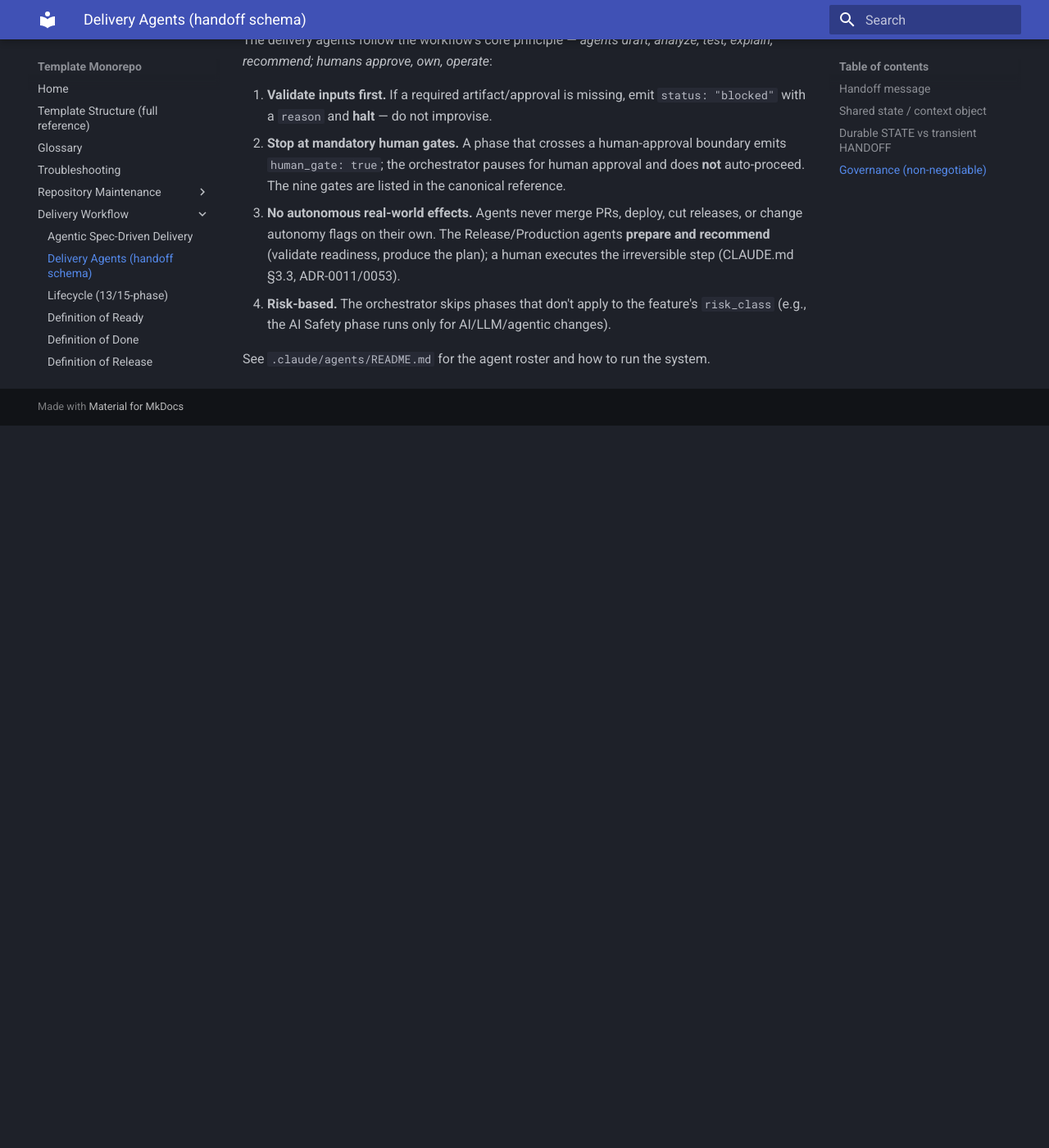
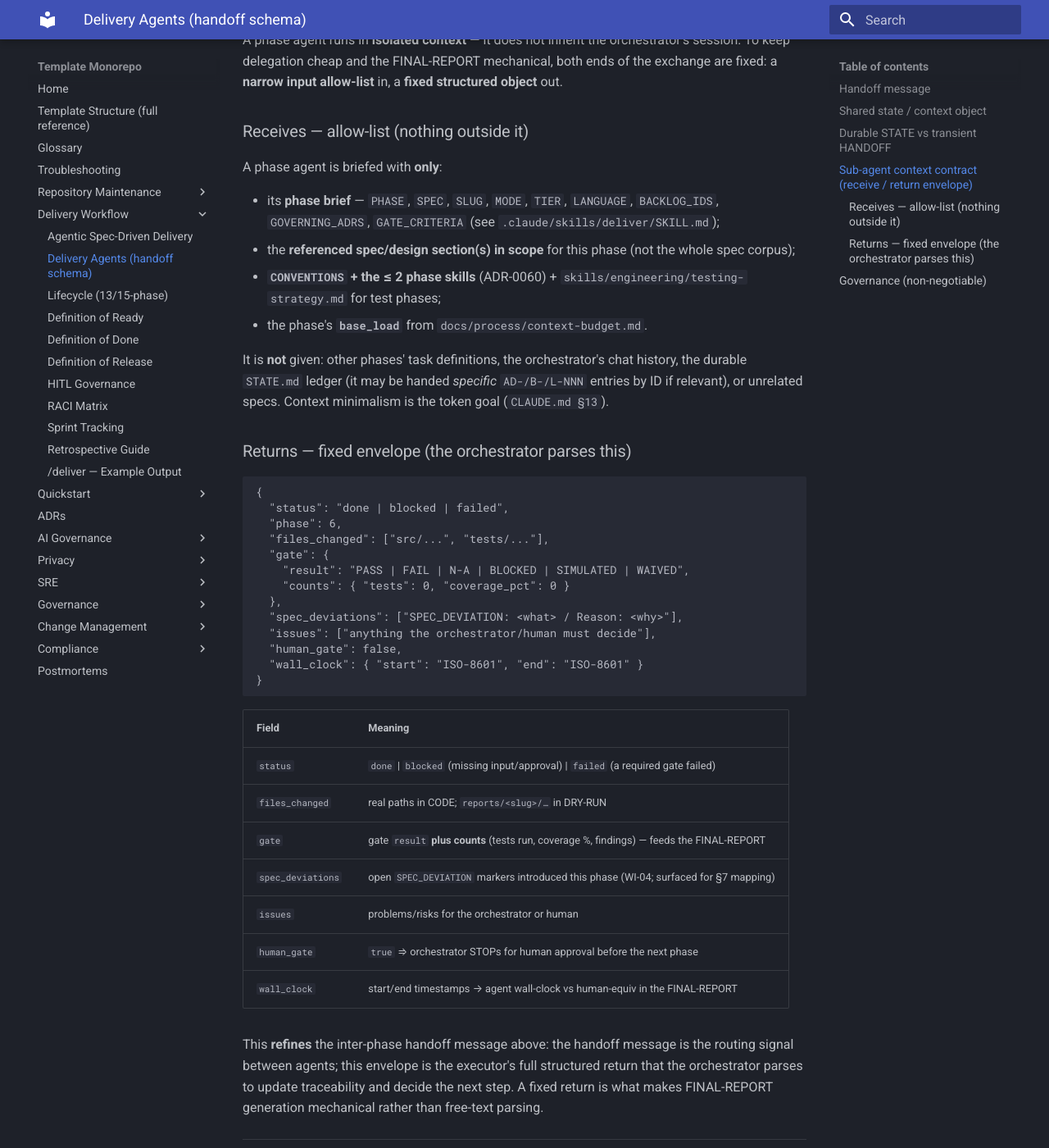
Before and after one commit to valdomirosouza/Repository-Template-v2, an MkDocs documentation site: the page built from docs/sdlc/agent-handoff-schema.md, in a window 1280 px wide and 1400 px high, scrolled down 2524 px. Shown: the whole window at 82% size. Built offline with MkDocs 1.6.1 and Material for MkDocs 9.7.7, drawn with Linux system fonts in a browser that asks for light colours; before the commit the page ends 3043 px from its top, so only the background shows below that; some of the changed text lies outside the part shown.

Commit message:
docs(sdlc): formalize sub-agent context and return contract
Fix the narrow, symmetric envelope a phase-executor subagent uses: a receive
allow-list (phase brief + in-scope spec section + CONVENTIONS + ≤2 phase skills
+ base_load — and NOT other phases' tasks, chat history, the durable STATE
ledger, or unrelated specs) and a fixed structured return (status, files_changed,
gate result + counts, spec_deviations, issues, tier_escalation, human_gate,
wall_clock). A fixed return makes FINAL-REPORT generation mechanical.

- docs/sdlc/agent-handoff-schema.md: the canonical receive/return contract
- .claude/agents/phase-executor.md: Inputs allow-list (+ TIER) and Return
  envelope aligned to it (adds gate_counts, spec_deviations, issues)
- .claude/skills/deliver/SKILL.md: Task-brief Return points to the contract

Source: spec-driven-insights-for-repository-template-v2.md §3.3
(Spec-Driven v2.0.0, Felipe Rodrigues / Tech Lead's Club, CC-BY-4.0).

Refs: IMPL-JUN-INSIGHTS-001, ADR-0058, ADR-0060, ADR-0064

Co-Authored-By: Claude Opus 4.8 (1M context) <noreply@anthropic.com>

````diff
--- a/docs/sdlc/agent-handoff-schema.md
+++ b/docs/sdlc/agent-handoff-schema.md
@@ -97,6 +97,62 @@ than inlining them — that keeps the checkpoint tiny while preserving the durab
 
 ---
 
+## Sub-agent context contract (receive / return envelope)
+
+A phase agent runs in **isolated context** — it does not inherit the orchestrator's session. To
+keep delegation cheap and the FINAL-REPORT mechanical, both ends of the exchange are fixed: a
+**narrow input allow-list** in, a **fixed structured object** out.
+
+### Receives — allow-list (nothing outside it)
+
+A phase agent is briefed with **only**:
+
+- its **phase brief** — `PHASE`, `SPEC`, `SLUG`, `MODE`, `TIER`, `LANGUAGE`, `BACKLOG_IDS`,
+  `GOVERNING_ADRS`, `GATE_CRITERIA` (see `.claude/skills/deliver/SKILL.md`);
+- the **referenced spec/design section(s) in scope** for this phase (not the whole spec corpus);
+- **`CONVENTIONS` + the ≤ 2 phase skills** (ADR-0060) + `skills/engineering/testing-strategy.md`
+  for test phases;
+- the phase's **`base_load`** from `docs/process/context-budget.md`.
+
+It is **not** given: other phases' task definitions, the orchestrator's chat history, the durable
+`STATE.md` ledger (it may be handed _specific_ `AD-/B-/L-NNN` entries by ID if relevant), or
+unrelated specs. Context minimalism is the token goal (`CLAUDE.md §13`).
+
+### Returns — fixed envelope (the orchestrator parses this)
+
+```json
+{
+  "status": "done | blocked | failed",
+  "phase": 6,
+  "files_changed": ["src/...", "tests/..."],
+  "gate": {
+    "result": "PASS | FAIL | N-A | BLOCKED | SIMULATED | WAIVED",
+    "counts": { "tests": 0, "coverage_pct": 0 }
+  },
+  "spec_deviations": ["SPEC_DEVIATION: <what> / Reason: <why>"],
+  "issues": ["anything the orchestrator/human must decide"],
+  "human_gate": false,
+  "wall_clock": { "start": "ISO-8601", "end": "ISO-8601" }
+}
+```
+
+| Field             | Meaning                                                                                  |
+| ----------------- | ---------------------------------------------------------------------------------------- |
+| `status`          | `done` \| `blocked` (missing input/approval) \| `failed` (a required gate failed)        |
+| `files_changed`   | real paths in CODE; `reports/<slug>/…` in DRY-RUN                                        |
+| `gate`            | gate `result` **plus counts** (tests run, coverage %, findings) — feeds the FINAL-REPORT |
+| `spec_deviations` | open `SPEC_DEVIATION` markers introduced this phase (WI-04; surfaced for §7 mapping)     |
+| `issues`          | problems/risks for the orchestrator or human                                             |
+| `human_gate`      | `true` ⇒ orchestrator STOPs for human approval before the next phase                     |
+| `wall_clock`      | start/end timestamps → agent wall-clock vs human-equiv in the FINAL-REPORT               |
+
+This **refines** the inter-phase handoff message above: the handoff message is the routing signal
+between agents; this envelope is the executor's full structured return that the orchestrator parses
+to update traceability and decide the next step. A fixed return is what makes FINAL-REPORT
+generation mechanical rather than free-text parsing.
+
+---
+
 ## Governance (non-negotiable)
 
 The delivery agents follow the workflow's core principle — _agents draft, analyze,
````
Also changed, not shown: .claude/agents/phase-executor.md (+29 -10 lines), .claude/skills/deliver/SKILL.md (+7 -4 lines).
